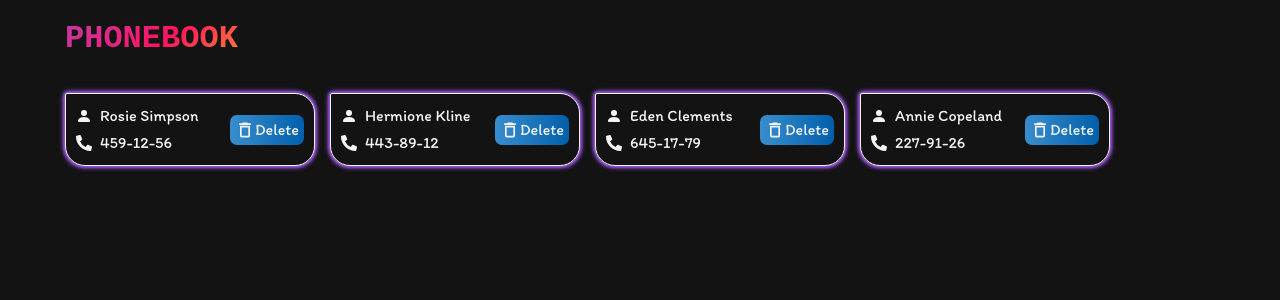
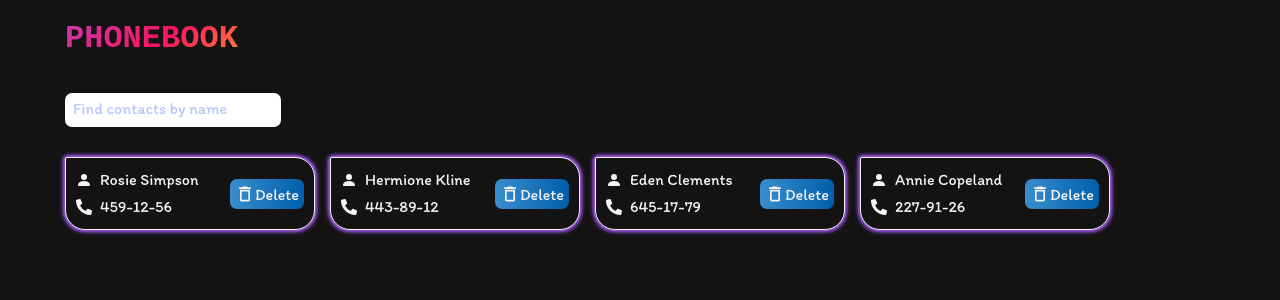
Before and after one commit to Olesia2805/goit-neo-react-hw-module3, a React (Vite) app: page / in a window 1280 px wide. Shown: the top 300 px of the page. Built offline with nearby package versions, Linux system fonts and the light colour scheme; a web font is replaced by a local one.

Commit message:
added SearchBox styles

```diff
--- a/package.json
+++ b/package.json
@@ -16,7 +16,8 @@
     "react": "^18.3.1",
     "react-dom": "^18.3.1",
     "react-icons": "^5.3.0",
-    "react-router-dom": "^6.26.2"
+    "react-router-dom": "^6.26.2",
+    "yup": "^1.4.0"
   },
   "devDependencies": {
     "@eslint/js": "^9.9.0",
--- a/src/App.jsx
+++ b/src/App.jsx
@@ -1,7 +1,7 @@
 import Section from './components/Section/Section';
 import Container from './components/Container/Container';
 // import ContactForm from './components/ContactForm/ContactForm';
-// import SearchBox from './components/SearchBox/SearchBox';
+import SearchBox from './components/SearchBox/SearchBox';
 import ContactList from './components/ContactList/ContactList';
 import contactDB from './contactsDB.json';
 import { useState } from 'react';
@@ -23,10 +23,10 @@ const App = () => {
       </Section>
       {/* <Section className="form">
         <ContactForm />
-      </Section>
+      </Section> */}
       <Section className="search">
         <SearchBox />
-      </Section> */}
+      </Section>
       <Section>
         <ContactList contactData={contacts} onDelete={deleteContact} />
       </Section>
--- a/src/components/SearchBox/SearchBox.jsx
+++ b/src/components/SearchBox/SearchBox.jsx
@@ -1 +1,22 @@
-// import boxCss from './SearchBox.module.css'
+import boxCss from './SearchBox.module.css';
+
+const SearchBox = () => {
+  return (
+    <>
+      <input
+        className={boxCss.filterBox}
+        type="text"
+        id="find_contacts"
+        name="filter"
+        minLength="2"
+        maxLength="50"
+        required
+      />
+      <label htmlFor="find_contacts" className={boxCss.text}>
+        Find contacts by name
+      </label>
+    </>
+  );
+};
+
+export default SearchBox;
--- a/src/components/SearchBox/SearchBox.module.css
+++ b/src/components/SearchBox/SearchBox.module.css
@@ -0,0 +1,27 @@
+.filterBox {
+  padding: 0.5rem;
+  border-radius: 7px;
+  border: none;
+}
+
+.text {
+  position: absolute;
+  left: 0;
+  top: 1.2rem;
+  padding: 0 0.5rem;
+  color: rgba(70, 116, 243, 0.4);
+}
+.filterBox:focus + .text {
+  top: -0.8rem;
+  left: 0.25rem;
+  font-size: 0.95rem;
+  color: var(--gradient-color-third);
+  transition: all 0.4s ease;
+}
+.filterBox:focus {
+  outline: none;
+  box-shadow: 0 0 2px var(--gradient-color-second),
+    0 0 3px var(--gradient-color-second), 0 0 4px var(--gradient-color-second),
+    0 0 5px var(--gradient-color-second), 0 0 6px var(--gradient-color-second),
+    0 0 7px var(--gradient-color-second), 0 0 8px var(--gradient-color-second);
+}
--- a/src/components/Section/Section.jsx
+++ b/src/components/Section/Section.jsx
@@ -3,7 +3,7 @@ import clsx from 'clsx';
 
 const Section = ({ children, className }) => {
   const sectionClassName = clsx(className, {
-    // [style.contactsList]: className === 'contactsList',
+    [style.search]: className === 'search',
     [style.section]: true,
   });
   return <section className={sectionClassName}>{children}</section>;
--- a/src/components/Section/Section.module.css
+++ b/src/components/Section/Section.module.css
@@ -1,3 +1,7 @@
 .section {
   padding: 15px 0;
 }
+
+.search {
+  position: relative;
+}
--- a/src/styles/variables.css
+++ b/src/styles/variables.css
@@ -1,14 +1,14 @@
 :root {
-  --background-primary-color: #131313;
-  --content-text-color: #f4f4f4;
+  --background-primary-color: rgb(19, 19, 19);
+  --content-text-color: rgb(244, 244, 244);
   --title-font-family: 'Matemasie', monospace;
   --content-font-family: 'Itim', sans-serif;
-  --gradient-color-first: #4674f3;
-  --gradient-color-second: #9857dd;
-  --gradient-color-third: #ff1361;
-  --gradient-color-fourth: #fff800;
-  --btn-gradient-first: #398dcd;
-  --btn-gradient-second: #005fac;
-  --btn-gradient-third: #7dafd6;
-  --btn-gradient-fourth: #467eac;
+  --gradient-color-first: rgb(70, 116, 243);
+  --gradient-color-second: rgb(152, 87, 221);
+  --gradient-color-third: rgb(255, 19, 97);
+  --gradient-color-fourth: rgb(255, 248, 0);
+  --btn-gradient-first: rgb(57, 141, 205);
+  --btn-gradient-second: rgb(0, 95, 172);
+  --btn-gradient-third: rgb(125, 175, 214);
+  --btn-gradient-fourth: rgb(70, 126, 172);
 }
```
Also changed, not shown: 1 other file (tests, documents, lock files or other folders).
